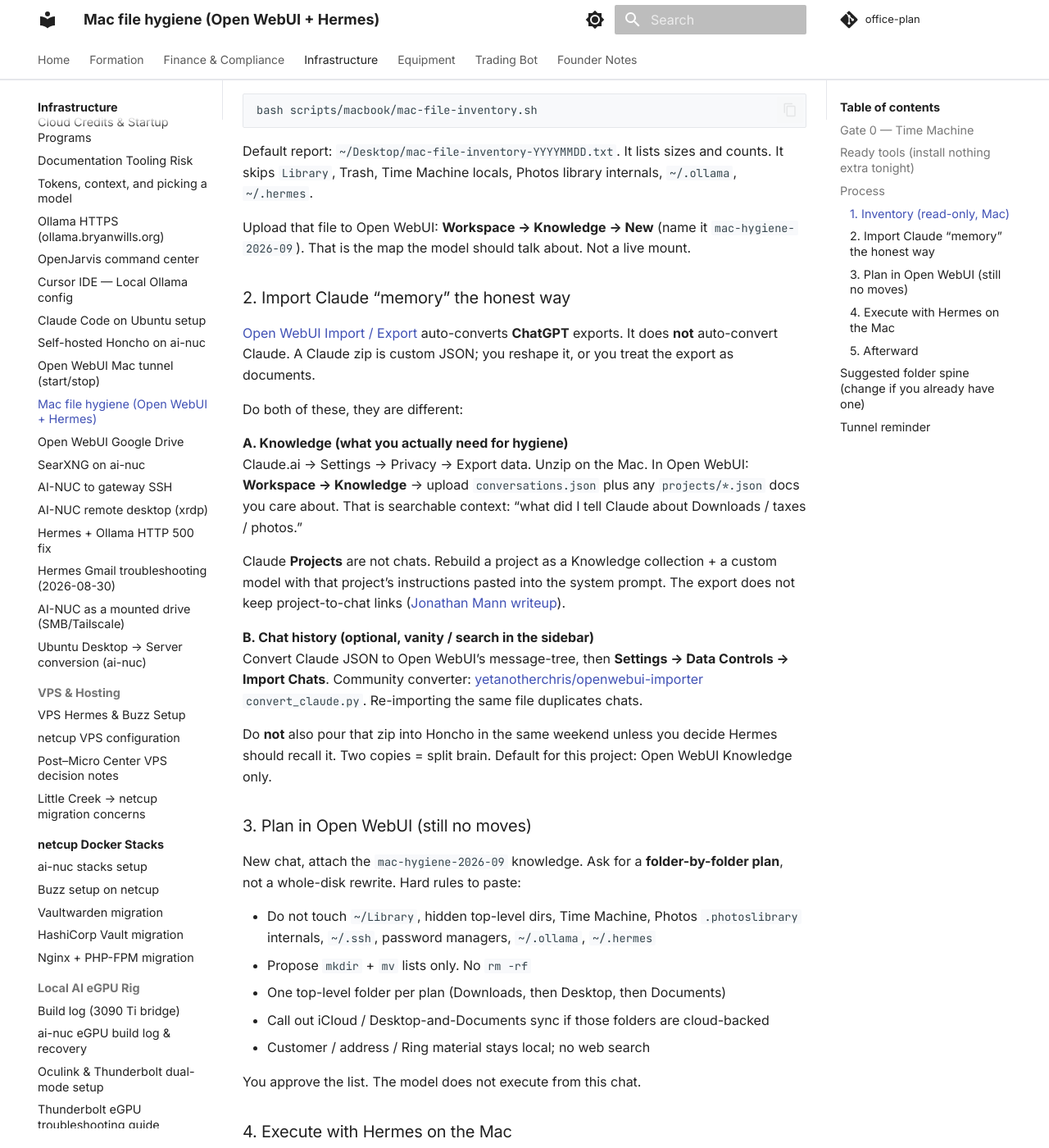
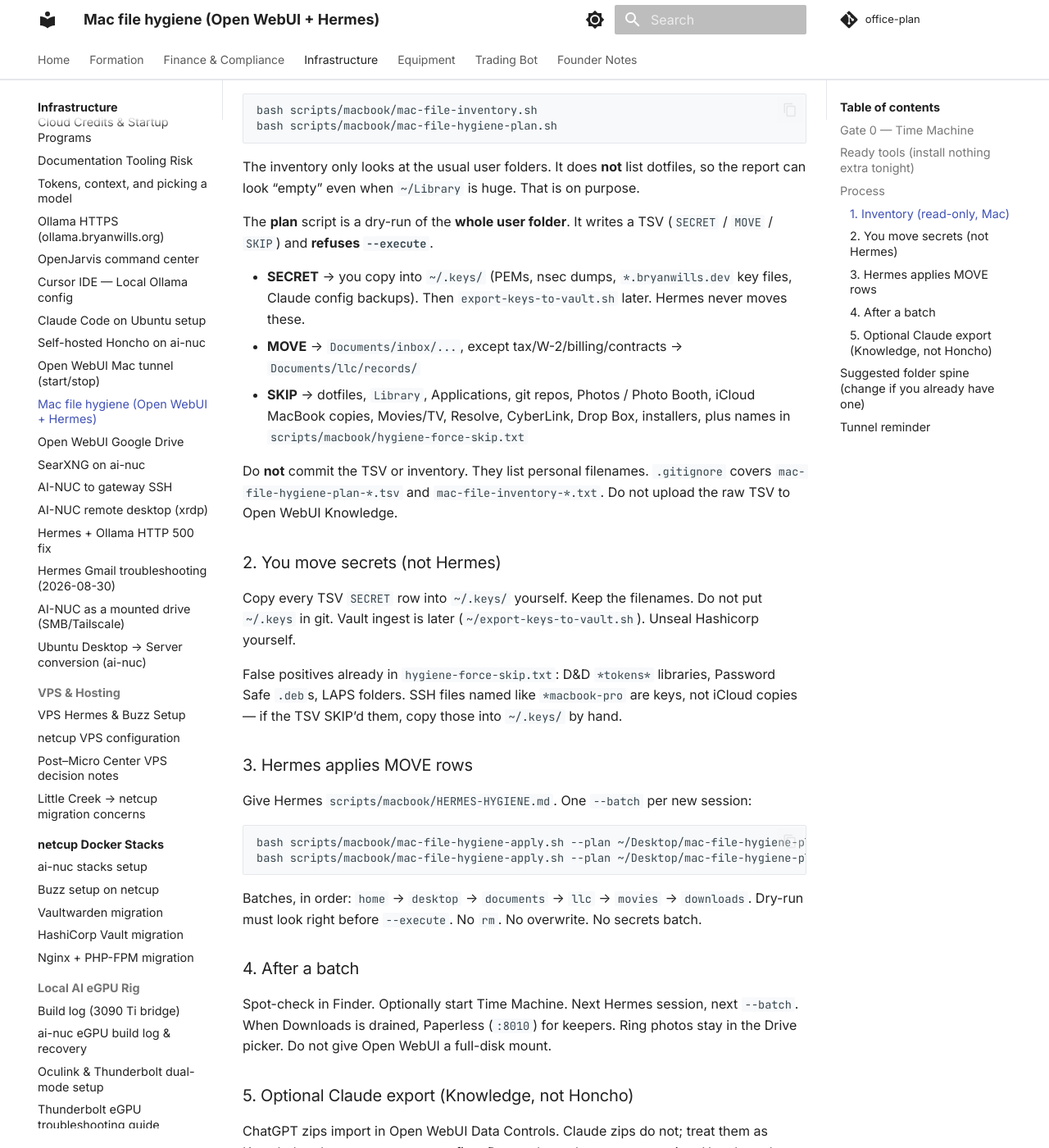
Before and after one commit to bryanwills/office-plan, an MkDocs documentation site: the page built from docs/infrastructure/mac-file-hygiene.md, in a window 1280 px wide and 1400 px high, scrolled down 1867 px. Shown: the whole window at 82% size. Built offline with MkDocs 1.6.1 and Material for MkDocs 9.7.7, drawn with Linux system fonts in a browser that asks for light colours; comment, search, counter and statistics services are not loaded; some of the changed text lies outside the part shown.

Commit message:
feat(mac): let Hermes apply hygiene MOVE rows from the TSV
Add a dry-run apply script that never touches SECRET files, force-skips mounts and false positives, and keeps plan/inventory reports out of git. Bryan copies keys into ~/.keys; Vault export stays later.

Co-authored-by: Cursor <cursoragent@cursor.com>

````diff
--- a/docs/infrastructure/mac-file-hygiene.md
+++ b/docs/infrastructure/mac-file-hygiene.md
@@ -49,51 +49,43 @@ Do **not** add for this project:
 
 ```bash
 bash scripts/macbook/mac-file-inventory.sh
+bash scripts/macbook/mac-file-hygiene-plan.sh
 ```
 
-Default report: `~/Desktop/mac-file-inventory-YYYYMMDD.txt`. It lists sizes and counts. It skips `Library`, Trash, Time Machine locals, Photos library internals, `~/.ollama`, `~/.hermes`.
+The inventory only looks at the usual user folders. It does **not** list dotfiles, so the report can look “empty” even when `~/Library` is huge. That is on purpose.
 
-Upload that file to Open WebUI: **Workspace → Knowledge → New** (name it `mac-hygiene-2026-09`). That is the map the model should talk about. Not a live mount.
+The **plan** script is a dry-run of the **whole user folder**. It writes a TSV (`SECRET` / `MOVE` / `SKIP`) and **refuses `--execute`**.
 
-### 2. Import Claude “memory” the honest way
+- **SECRET** → you copy into `~/.keys/` (PEMs, nsec dumps, `*.bryanwills.dev` key files, Claude config backups). Then `export-keys-to-vault.sh` later. Hermes never moves these.
+- **MOVE** → `Documents/inbox/...`, except tax/W-2/billing/contracts → `Documents/llc/records/`
+- **SKIP** → dotfiles, `Library`, Applications, git repos, Photos / Photo Booth, iCloud MacBook copies, Movies/TV, Resolve, CyberLink, Drop Box, installers, plus names in `scripts/macbook/hygiene-force-skip.txt`
 
-[Open WebUI Import / Export](https://github.com/open-webui/docs/blob/main/docs/features/chat-conversations/data-controls/import-export.md) auto-converts **ChatGPT** exports. It does **not** auto-convert Claude. A Claude zip is custom JSON; you reshape it, or you treat the export as documents.
+Do **not** commit the TSV or inventory. They list personal filenames. `.gitignore` covers `mac-file-hygiene-plan-*.tsv` and `mac-file-inventory-*.txt`. Do not upload the raw TSV to Open WebUI Knowledge.
 
-Do both of these, they are different:
+### 2. You move secrets (not Hermes)
 
-**A. Knowledge (what you actually need for hygiene)**
-Claude.ai → Settings → Privacy → Export data. Unzip on the Mac. In Open WebUI: **Workspace → Knowledge** → upload `conversations.json` plus any `projects/*.json` docs you care about. That is searchable context: “what did I tell Claude about Downloads / taxes / photos.”
+Copy every TSV `SECRET` row into `~/.keys/` yourself. Keep the filenames. Do not put `~/.keys` in git. Vault ingest is later (`~/export-keys-to-vault.sh`). Unseal Hashicorp yourself.
 
-Claude **Projects** are not chats. Rebuild a project as a Knowledge collection + a custom model with that project’s instructions pasted into the system prompt. The export does not keep project-to-chat links ([Jonathan Mann writeup](https://jonathanmann.tech/blog/migrate-claude-projects-open-webui/)).
+False positives already in `hygiene-force-skip.txt`: D&D `*tokens*` libraries, Password Safe `.deb`s, LAPS folders. SSH files named like `*macbook-pro` are keys, not iCloud copies — if the TSV SKIP’d them, copy those into `~/.keys/` by hand.
 
-**B. Chat history (optional, vanity / search in the sidebar)**
-Convert Claude JSON to Open WebUI’s message-tree, then **Settings → Data Controls → Import Chats**. Community converter: [yetanotherchris/openwebui-importer](https://github.com/yetanotherchris/openwebui-importer) `convert_claude.py`. Re-importing the same file duplicates chats.
+### 3. Hermes applies MOVE rows
 
-Do **not** also pour that zip into Honcho in the same weekend unless you decide Hermes should recall it. Two copies = split brain. Default for this project: Open WebUI Knowledge only.
+Give Hermes `scripts/macbook/HERMES-HYGIENE.md`. One `--batch` per new session:
 
-### 3. Plan in Open WebUI (still no moves)
+```bash
+bash scripts/macbook/mac-file-hygiene-apply.sh --plan ~/Desktop/mac-file-hygiene-plan-YYYYMMDD.tsv
+bash scripts/macbook/mac-file-hygiene-apply.sh --plan ~/Desktop/mac-file-hygiene-plan-YYYYMMDD.tsv --execute --batch home
+```
 
-New chat, attach the `mac-hygiene-2026-09` knowledge. Ask for a **folder-by-folder plan**, not a whole-disk rewrite. Hard rules to paste:
+Batches, in order: `home` → `desktop` → `documents` → `llc` → `movies` → `downloads`. Dry-run must look right before `--execute`. No `rm`. No overwrite. No secrets batch.
 
-- Do not touch `~/Library`, hidden top-level dirs, Time Machine, Photos `.photoslibrary` internals, `~/.ssh`, password managers, `~/.ollama`, `~/.hermes`
-- Propose `mkdir` + `mv` lists only. No `rm -rf`
-- One top-level folder per plan (Downloads, then Desktop, then Documents)
-- Call out iCloud / Desktop-and-Documents sync if those folders are cloud-backed
-- Customer / address / Ring material stays local; no web search
+### 4. After a batch
 
-You approve the list. The model does not execute from this chat.
+Spot-check in Finder. Optionally start Time Machine. Next Hermes session, next `--batch`. When Downloads is drained, Paperless (`:8010`) for keepers. Ring photos stay in the Drive picker. Do not give Open WebUI a full-disk mount.
 
-### 4. Execute with Hermes on the Mac
+### 5. Optional Claude export (Knowledge, not Honcho)
 
-New Hermes session. Paste **one** approved folder plan. Require confirmation before each batch. If the session gets weird, start another ([Hermes 500 / context](hermes-ollama-500-fix.md)).
-
-After each folder: spot-check in Finder, then optionally start Time Machine again so you have a clean post-tidy snapshot.
-
-### 5. Afterward
-
-- PDFs you want archived → Paperless, not a random `Documents/archive` forever
-- Ring / property photos stay in the Drive picker flow ([Google Drive](openwebui-google-drive.md)), not a second copy on the NUC unless you choose it
-- Do not enable Open WebUI “full disk” tools later “to make this faster”
+ChatGPT zips import in Open WebUI Data Controls. Claude zips do not; treat them as Knowledge documents or convert first. Do not dump the same export into Honcho unless Hermes should own it.
 
 ## Suggested folder spine (change if you already have one)
 
````
Also changed, not shown: scripts/macbook/HERMES-HYGIENE.md (added, +42 -0 lines), 7 other files.
